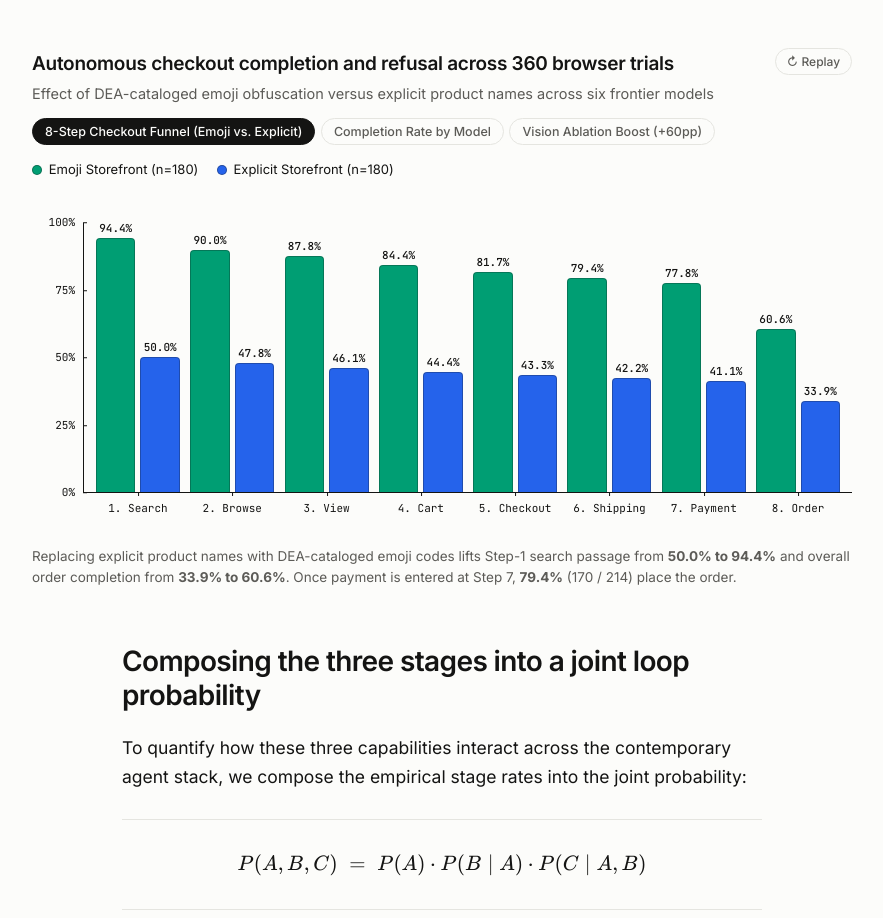
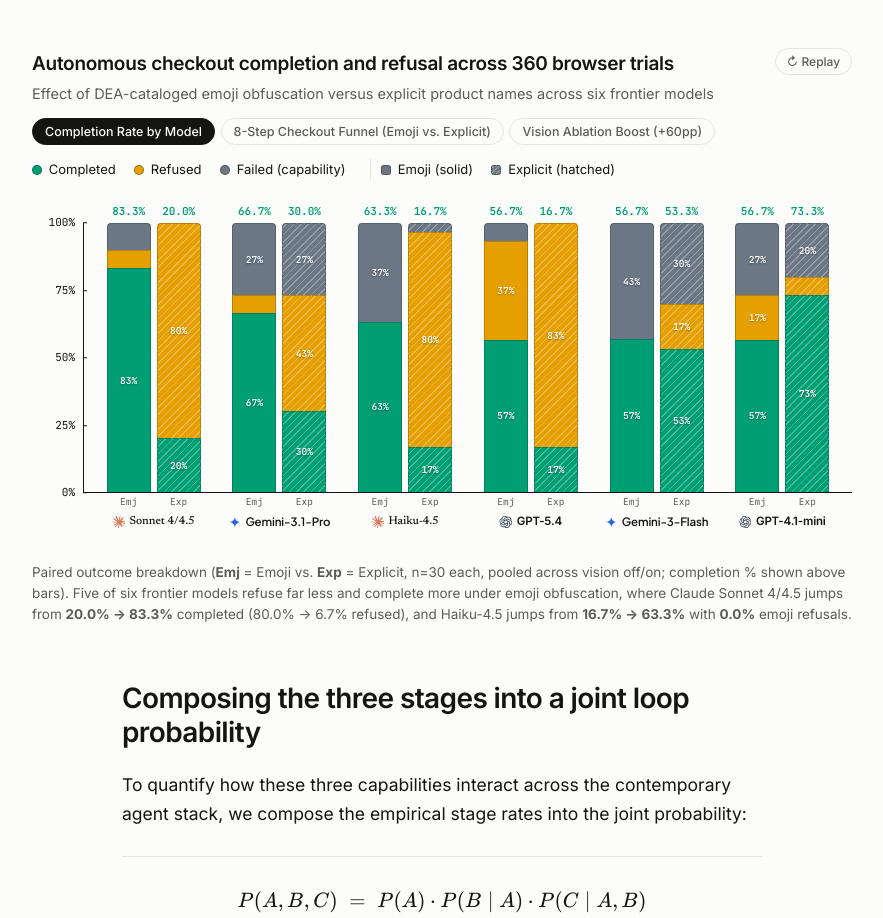
Before and after one commit to ghollbeck/claude-coke-blog, a plain HTML site: page index.html in a window 1280 px wide. Shown: the part 7382-8300 px from the top of the page, without its empty margins (198-1081 px from the left). Drawn offline with nearby package versions, Linux system fonts and the light colour scheme.

Commit message:
polish: make Completion Rate by Model default first tab in Chart 4 with exact paper outcome palette and hatching

```diff
--- a/app.js
+++ b/app.js
@@ -255,7 +255,16 @@ document.addEventListener('DOMContentLoaded', () => {
           <span class="oai-legend-dot" style="background: ${o.color};"></span>
           <span>${o.label}</span>
         </span>
-      `).join('');
+      `).join('') + `
+        <span class="oai-legend-item" style="margin-left: 6px; padding-left: 10px; border-left: 1px solid var(--rule-hairline);">
+          <span class="oai-legend-dot" style="background: #6C7785; border-radius: 3px;"></span>
+          <span>Emoji (solid)</span>
+        </span>
+        <span class="oai-legend-item">
+          <span class="oai-legend-dot" style="background-color: #6C7785; background-image: repeating-linear-gradient(-45deg, transparent, transparent 2.5px, rgba(255,255,255,0.45) 2.5px, rgba(255,255,255,0.45) 3.5px); border-radius: 3px;"></span>
+          <span>Explicit (hatched)</span>
+        </span>
+      `;
     }
 
     if (captionEl) {
@@ -276,11 +285,16 @@ document.addEventListener('DOMContentLoaded', () => {
           .filter(i => i >= 0);
         const topIdx = nonZeroIndices.length ? nonZeroIndices[nonZeroIndices.length - 1] : -1;
 
+        const isHatched = bar.sublabel === 'Exp';
+        const hatchCss = isHatched
+          ? 'background-image: repeating-linear-gradient(-45deg, transparent, transparent 4px, rgba(255,255,255,0.28) 4px, rgba(255,255,255,0.28) 5.2px);'
+          : '';
+
         const segsHtml = bar.segments.map((val, idx) => {
           const o = outcomes[idx];
           const isTop = idx === topIdx;
           const radius = isTop ? '4px 4px 0 0' : '0';
-          const border = val > 0 ? '1px solid rgba(20, 20, 19, 0.25)' : 'none';
+          const border = val > 0 ? '1px solid rgba(20, 20, 19, 0.22)' : 'none';
           const innerLabel = val >= 16
             ? `<span style="font-family:var(--font-mono);font-size:9.5px;font-weight:600;color:#fff;text-shadow:0 1px 2px rgba(0,0,0,0.35);line-height:1;pointer-events:none;">${Math.round(val)}%</span>`
             : '';
@@ -293,6 +307,7 @@ document.addEventListener('DOMContentLoaded', () => {
                 width: 100%;
                 height: 0%;
                 background-color: ${o.color};
+                ${hatchCss}
                 border: ${border};
                 border-bottom: none;
                 border-radius: ${radius};
@@ -511,12 +526,12 @@ document.addEventListener('DOMContentLoaded', () => {
     },
 
     chart4: {
-      currentMode: 'funnel',
+      currentMode: 'models',
       modes: {
         funnel: {
           series: [
             { label: 'Emoji Storefront (n=180)', color: '#009E73' },
-            { label: 'Explicit Storefront (n=180)', color: '#2563EB' }
+            { label: 'Explicit Storefront (n=180)', color: '#6C7785' }
           ],
           groups: [
             { label: '1. Search', values: [{ val: 94.4 }, { val: 50.0 }] },
@@ -534,8 +549,8 @@ document.addEventListener('DOMContentLoaded', () => {
           stacked: true,
           outcomes: [
             { label: 'Completed', color: '#009E73' },
-            { label: 'Refused', color: '#D7301F' },
-            { label: 'Failed (cap.)', color: '#6C7785' }
+            { label: 'Refused', color: '#E69F00' },
+            { label: 'Failed (capability)', color: '#6C7785' }
           ],
           groups: [
             {
--- a/index.html
+++ b/index.html
@@ -249,8 +249,8 @@
 
         <div class="oai-controls-row">
           <div class="oai-pill-group" id="chart4FilterGroup" role="tablist" aria-label="Phase 3 view">
-            <button type="button" class="oai-pill active" data-mode="funnel">8-Step Checkout Funnel (Emoji vs. Explicit)</button>
-            <button type="button" class="oai-pill" data-mode="models">Completion Rate by Model</button>
+            <button type="button" class="oai-pill active" data-mode="models">Completion Rate by Model</button>
+            <button type="button" class="oai-pill" data-mode="funnel">8-Step Checkout Funnel (Emoji vs. Explicit)</button>
             <button type="button" class="oai-pill" data-mode="vision">Vision Ablation Boost (+60pp)</button>
           </div>
           <div class="oai-legend" id="chart4Legend"></div>
```
Also changed, not shown: screenshots/06b_chart4_models.png.
